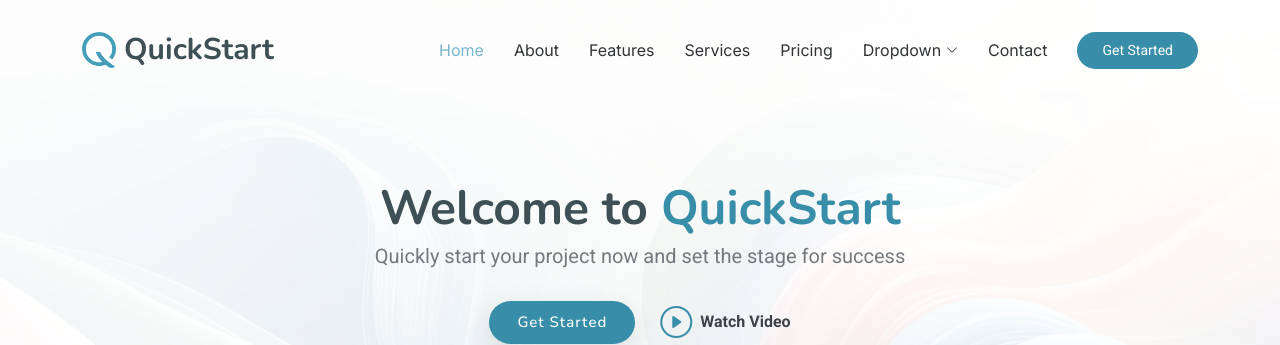
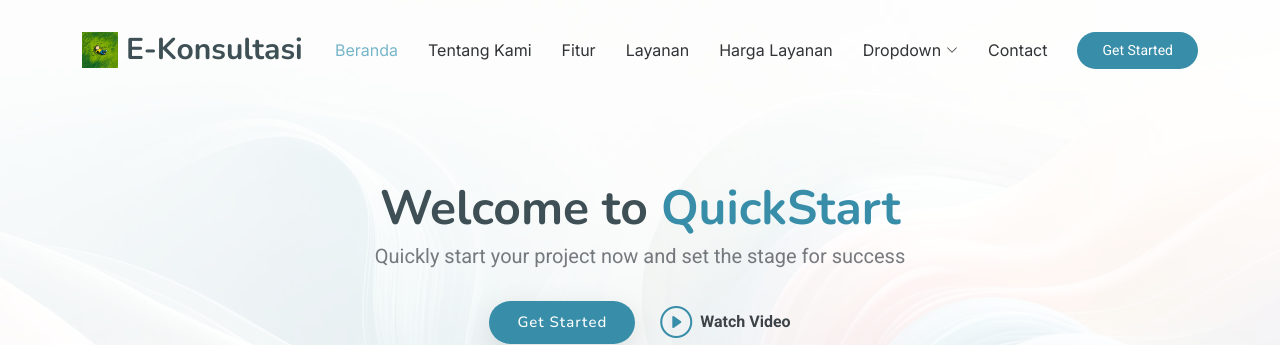
Before and after one commit to kazuRW/e-konsultasi, a CodeIgniter app: page /database/ in a window 1280 px wide. Shown: the top 345 px of the page. Run offline with CodeIgniter, Linux system fonts and the light colour scheme.

Commit message:
update navbar sedikit

```diff
--- a/application/controllers/Welcome.php
+++ b/application/controllers/Welcome.php
@@ -20,6 +20,6 @@ class Welcome extends CI_Controller {
 	 */
 	public function index()
 	{
-		$this->load->view('welcome_message');
+		$this->load->view('welcome');
 	}
 }
--- a/index.php
+++ b/index.php
@@ -4,13 +4,14 @@
 <head>
   <meta charset="utf-8">
   <meta content="width=device-width, initial-scale=1.0" name="viewport">
-  <title>Index - QuickStart Bootstrap Template</title>
+  <title>E-Konsultasi</title>
+
   <meta name="description" content="">
   <meta name="keywords" content="">
 
   <!-- Favicons -->
-  <link href="assets/img/favicon.png" rel="icon">
-  <link href="assets/img/apple-touch-icon.png" rel="apple-touch-icon">
+  <link href="assets/img/favicon2.png" rel="icon">
+  <link href="assets/img/favicon2.png" rel="faviconkedua">
 
   <!-- Fonts -->
   <link href="https://fonts.googleapis.com" rel="preconnect">
@@ -42,17 +43,17 @@
     <div class="container-fluid container-xl position-relative d-flex align-items-center">
 
       <a href="index.html" class="logo d-flex align-items-center me-auto">
-        <img src="assets/img/logo.png" alt="">
-        <h1 class="sitename">QuickStart</h1>
+        <img src="assets/img/favicon2.png" alt="e-konsultasi">
+        <h1 class="sitename">E-Konsultasi</h1>
       </a>
 
       <nav id="navmenu" class="navmenu">
         <ul>
-          <li><a href="index.html#hero" class="active">Home</a></li>
-          <li><a href="index.html#about">About</a></li>
-          <li><a href="index.html#features">Features</a></li>
-          <li><a href="index.html#services">Services</a></li>
-          <li><a href="index.html#pricing">Pricing</a></li>
+          <li><a href="index.html#hero" class="active">Beranda</a></li>
+          <li><a href="index.html#about">Tentang Kami</a></li>
+          <li><a href="index.html#features">Fitur</a></li>
+          <li><a href="index.html#services">Layanan</a></li>
+          <li><a href="index.html#pricing">Harga Layanan</a></li>
           <li class="dropdown"><a href="#"><span>Dropdown</span> <i class="bi bi-chevron-down toggle-dropdown"></i></a>
             <ul>
               <li><a href="#">Dropdown 1</a></li>
```
Also changed, not shown: application/views/welcome.php (renamed from application/views/welcome_message.php), assets/img/favicon2.png (added).
